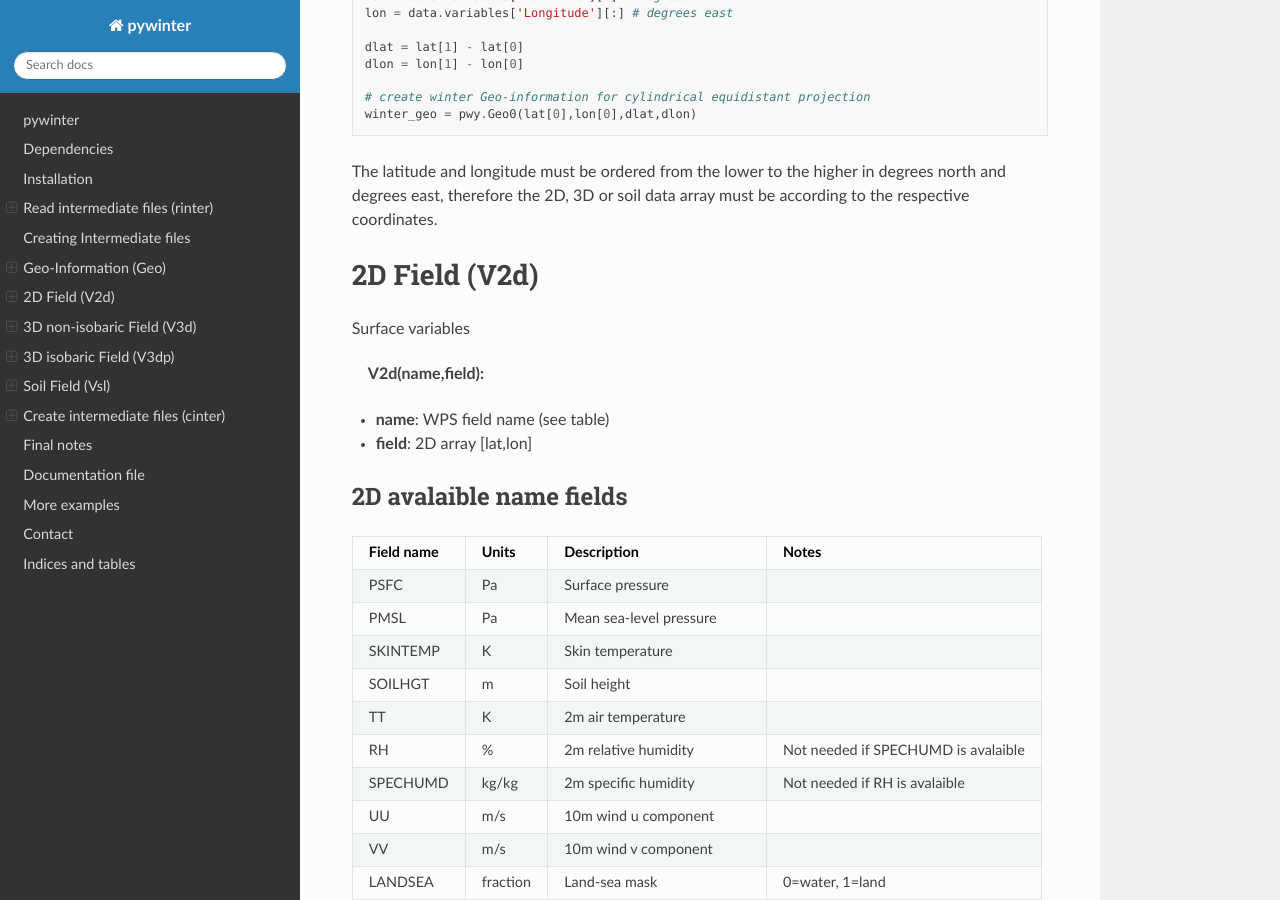
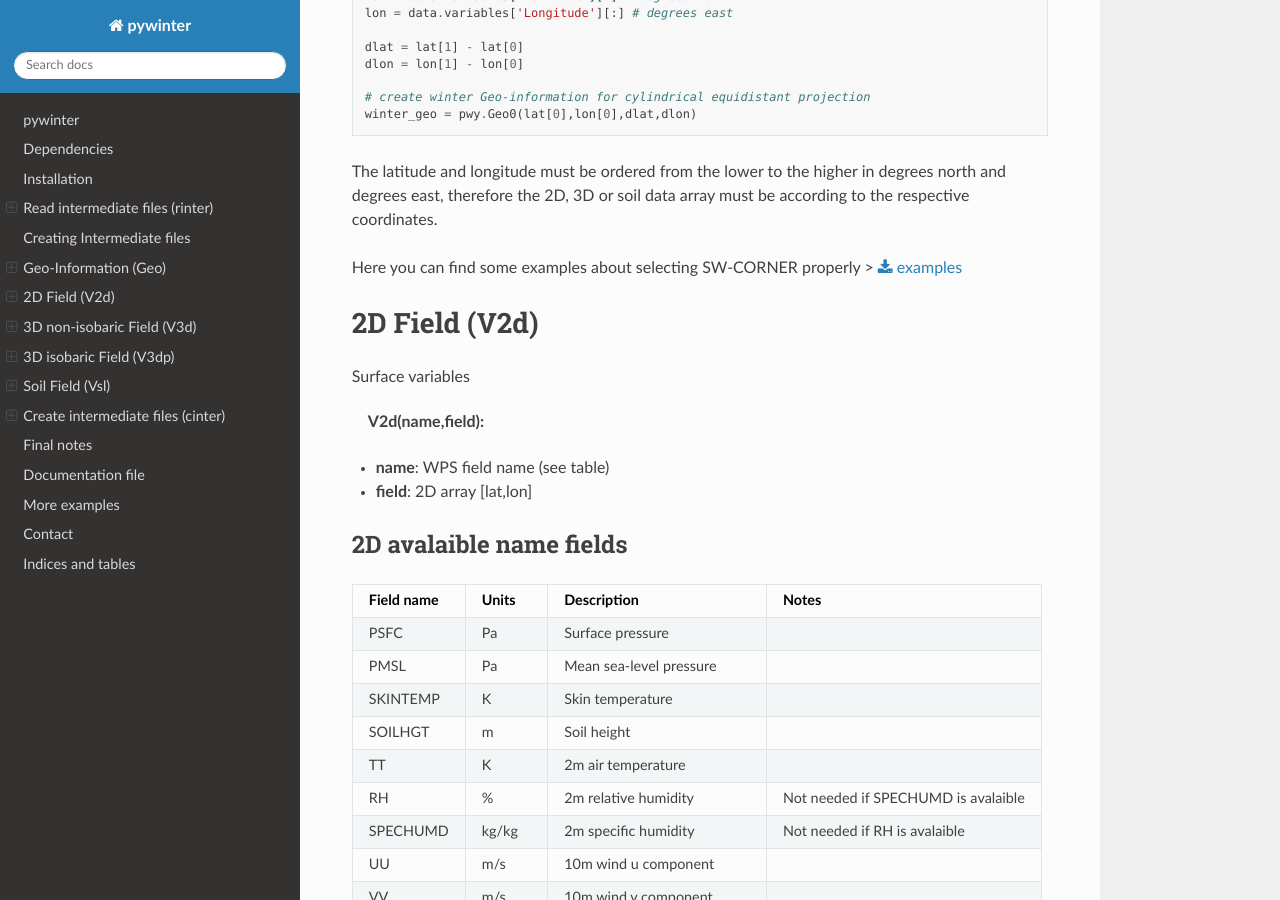
Before and after one commit to dniloash/Pywinter, a Sphinx documentation site: the page built from rtdoc/source/index.rst, in a window 1280 px wide and 900 px high, scrolled down 3976 px. Built offline with Sphinx 7.4.7 and the Read the Docs theme 2.0.0, drawn with Linux system fonts in a browser that asks for light colours.

Commit message:
Update index.rst
add geo examples

```diff
--- a/rtdoc/source/index.rst
+++ b/rtdoc/source/index.rst
@@ -193,6 +193,8 @@ Example
 
 
 The latitude and longitude must be ordered from the lower to the higher in degrees north and degrees east, therefore the 2D, 3D or soil data array must be according to the respective coordinates.
+
+Here you can find some examples about selecting SW-CORNER properly > :download:`examples <https://github.com/dniloash/Pywinter/blob/master/examples/data_lat_lon_example.ipynb>`
 
 
 2D Field (V2d)
```
